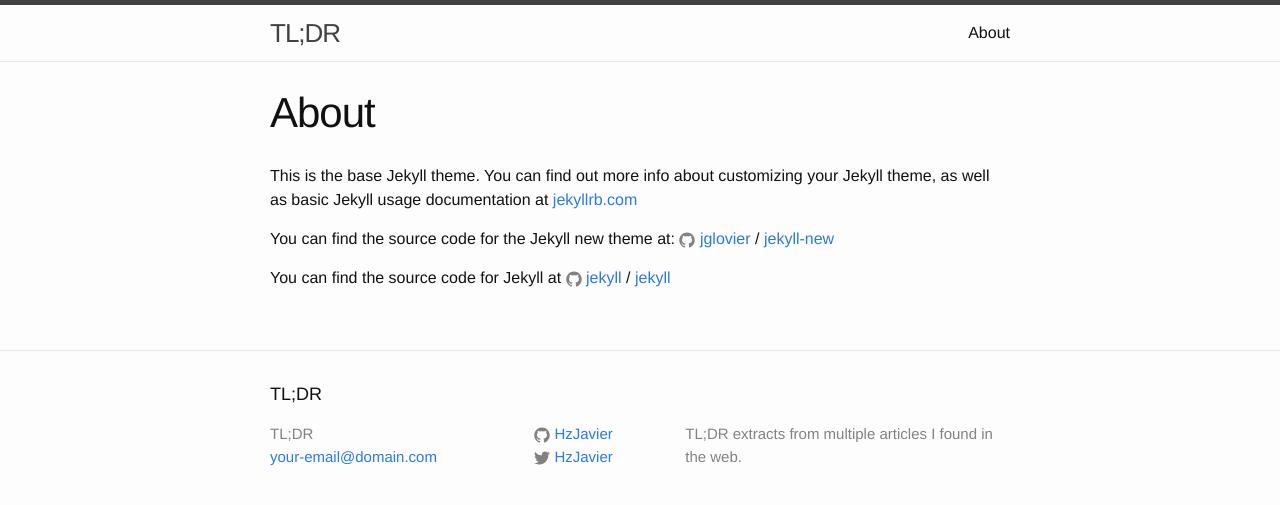
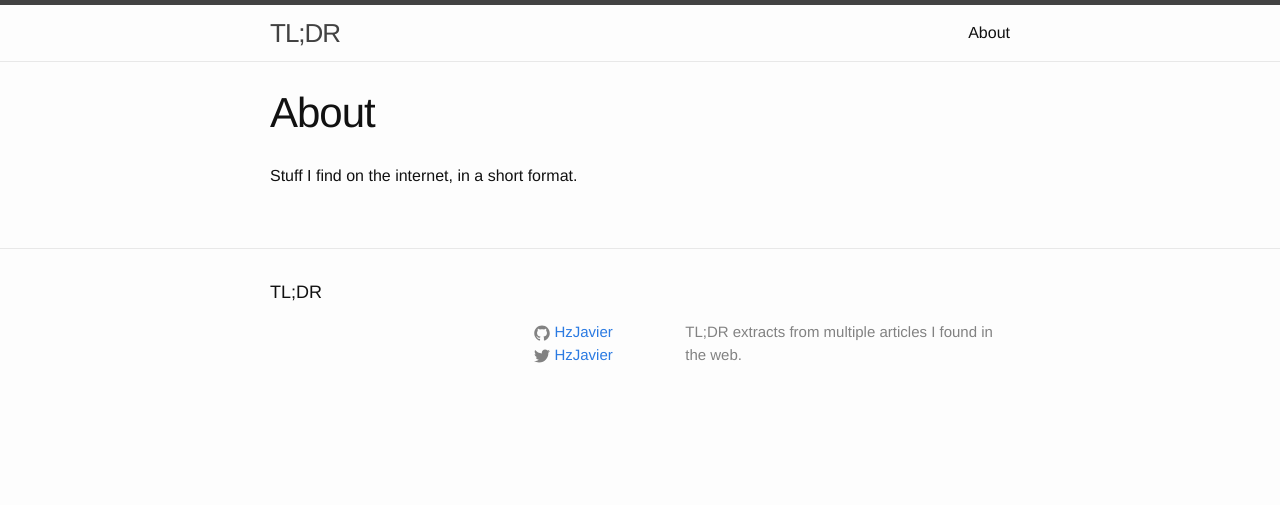
Before and after one commit to HzJavier/hzjavier.github.io, a Jekyll site: the page built from about.md, in a window 1280 px wide. Shown: the top 505 px of the page. Built offline with Jekyll 4.4.1, drawn with Linux system fonts in a browser that asks for light colours.

Commit message:
Update some stuff

```diff
--- a/_includes/footer.html
+++ b/_includes/footer.html
@@ -7,8 +7,6 @@
     <div class="footer-col-wrapper">
       <div class="footer-col footer-col-1">
         <ul class="contact-list">
-          <li>{{ site.title }}</li>
-          <li><a href="mailto:{{ site.email }}">{{ site.email }}</a></li>
         </ul>
       </div>
 
--- a/about.md
+++ b/about.md
@@ -4,12 +4,4 @@
 permalink: /about/
 ---
 
-This is the base Jekyll theme. You can find out more info about customizing your Jekyll theme, as well as basic Jekyll usage documentation at [jekyllrb.com](http://jekyllrb.com/)
-
-You can find the source code for the Jekyll new theme at:
-{% include icon-github.html username="jglovier" %} /
-[jekyll-new](https://github.com/jglovier/jekyll-new)
-
-You can find the source code for Jekyll at
-{% include icon-github.html username="jekyll" %} /
-[jekyll](https://github.com/jekyll/jekyll)
+Stuff I find on the internet, in a short format.
```
